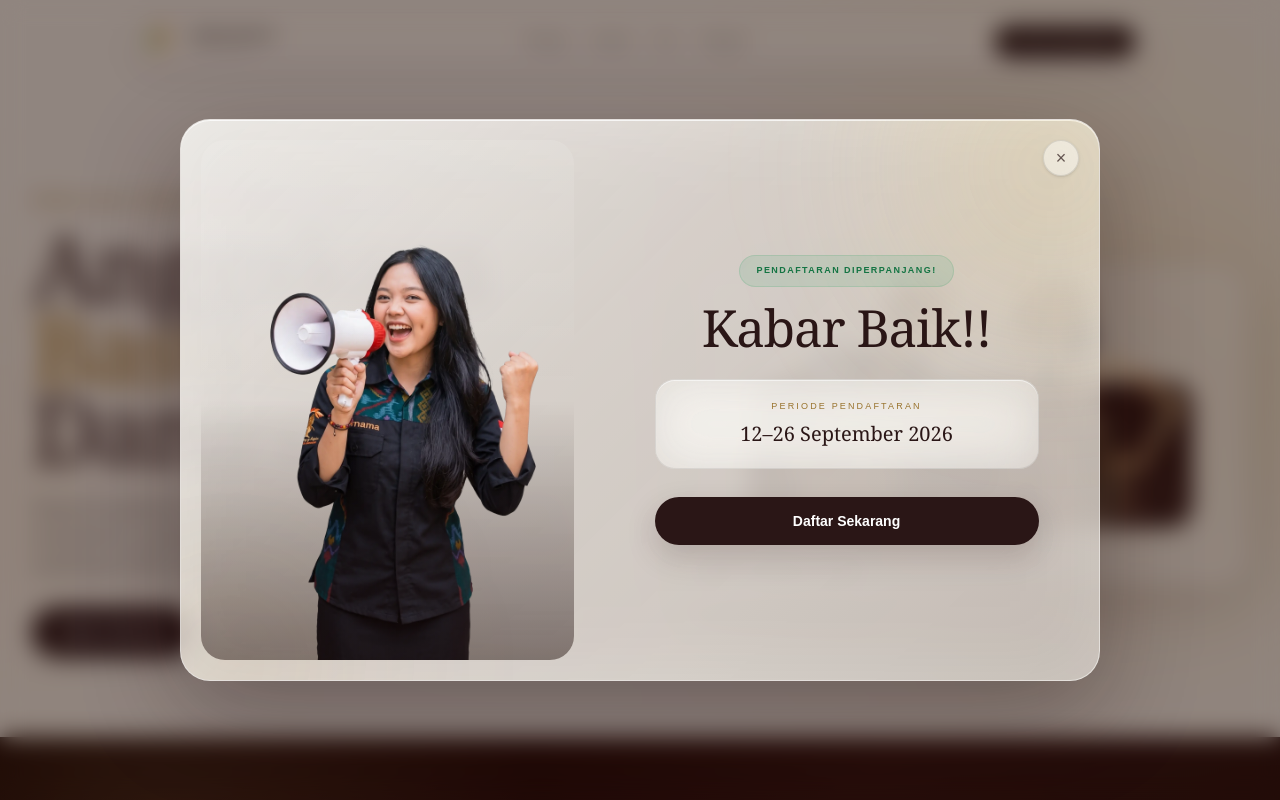
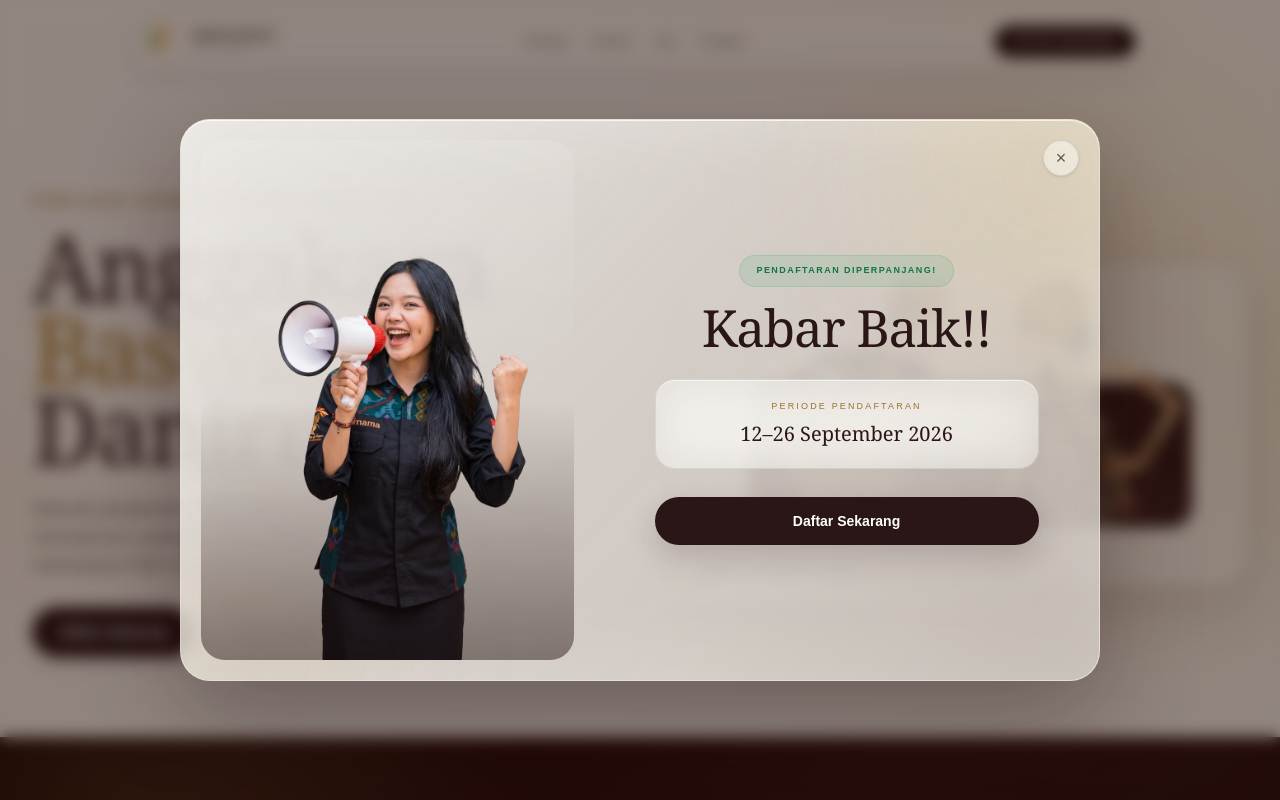
Before and after one commit to adwe336/sejebagfebunmas, a Next.js app: page / in a window 1280 px wide. Shown: the top 800 px of the page. Built offline with nearby package versions, Linux system fonts and the light colour scheme.

Commit message:
update website

```diff
--- a/app/page.tsx
+++ b/app/page.tsx
@@ -1213,7 +1213,7 @@ export default function Home() {
       {/* ========================================================= */}
       {showPanitiaPopup && (
         <div
-          className="fixed inset-0 z-[100] flex items-center justify-center bg-[#170401]/45 px-4 py-5 backdrop-blur-md sm:px-6 sm:py-8"
+          className="fixed inset-0 z-[100] flex items-center justify-center bg-[#170401]/45 px-4 py-5 backdrop-blur-sm sm:px-6 sm:py-15"
           role="dialog"
           aria-modal="true"
           aria-labelledby="panitia-popup-title"
@@ -1242,7 +1242,7 @@ export default function Home() {
                 <img
                   src="/Purnama.webp"
                   alt="Panitia Pelaksana Jegeg Bagus FEB Unmas 2027"
-                  className="h-full w-full object-cover object-center transition-transform duration-700 group-hover:scale-[1.025]"
+                  className="h-full w-full object-contain object-center transition-transform duration-700 group-hover:scale-[1.025]"
                 />
                 <div className="pointer-events-none absolute inset-0 bg-gradient-to-t from-[#170401]/45 via-transparent to-white/10" />
               </div>
```
